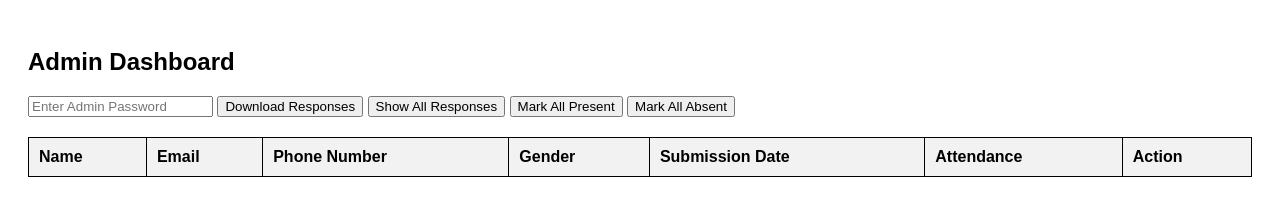
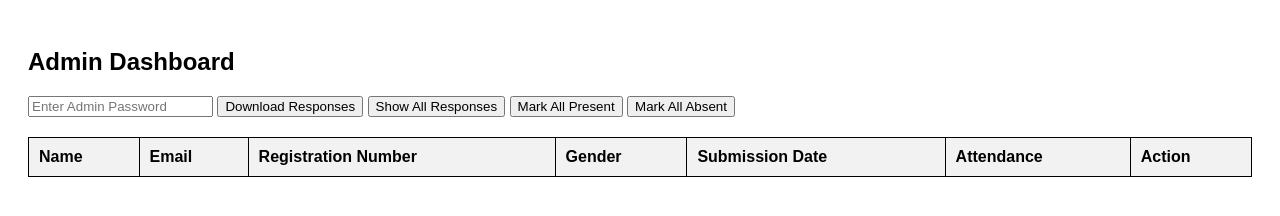
Before and after one commit to CodesBySammy/makeit-fe, a plain HTML site: page admin.html in a window 1280 px wide. Drawn offline with Linux system fonts and the light colour scheme.

Commit message:
Update admin.html

```diff
--- a/admin.html
+++ b/admin.html
@@ -48,7 +48,7 @@
                 <tr>
                     <th>Name</th>
                     <th>Email</th>
-                    <th>Phone Number</th>
+                    <th>Registration Number</th>
                     <th>Gender</th>
                     <th>Submission Date</th>
 
```
